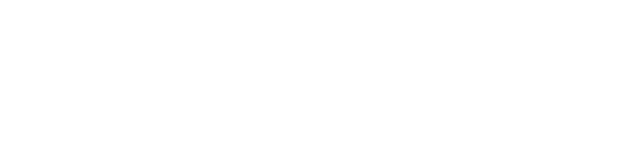
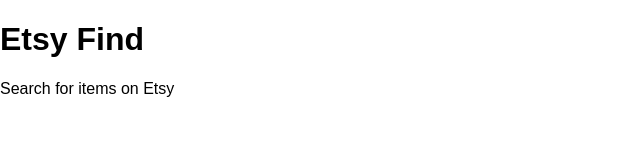
Before and after one commit to natashahakun/etsy-api-hack, a plain HTML site: page index.html in a window 1280 px wide. Shown: the whole page, without its empty margins (0-640 px from the left). Drawn offline with Linux system fonts and the light colour scheme; files whose address does not match are found by name.

Commit message:
Add header.

```diff
--- a/index.html
+++ b/index.html
@@ -8,6 +8,10 @@
   <script src="scripts.js"></script>
 </head>
 <body>
+<header>
+  <h1>Etsy Find</h1>
+  <p>Search for items on Etsy</p>
+</header>
 
 </body>
 </html>
```
